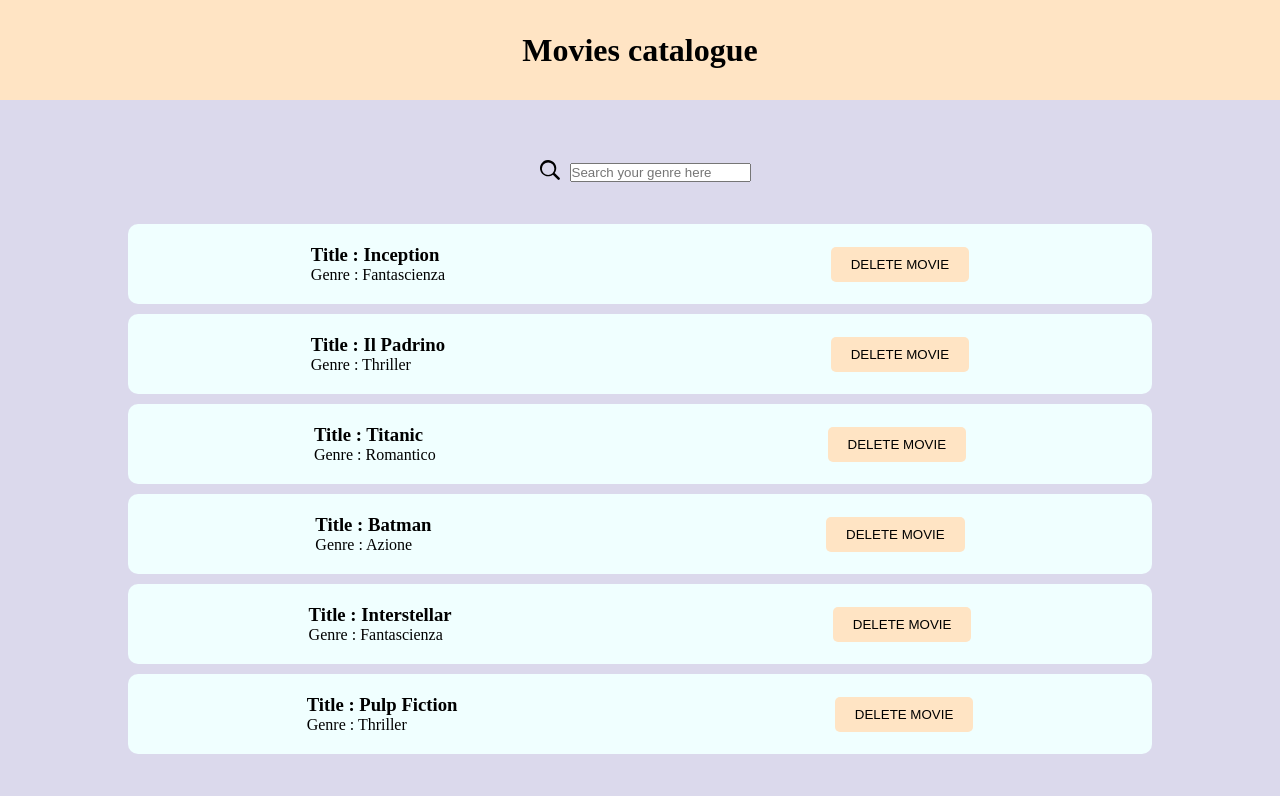
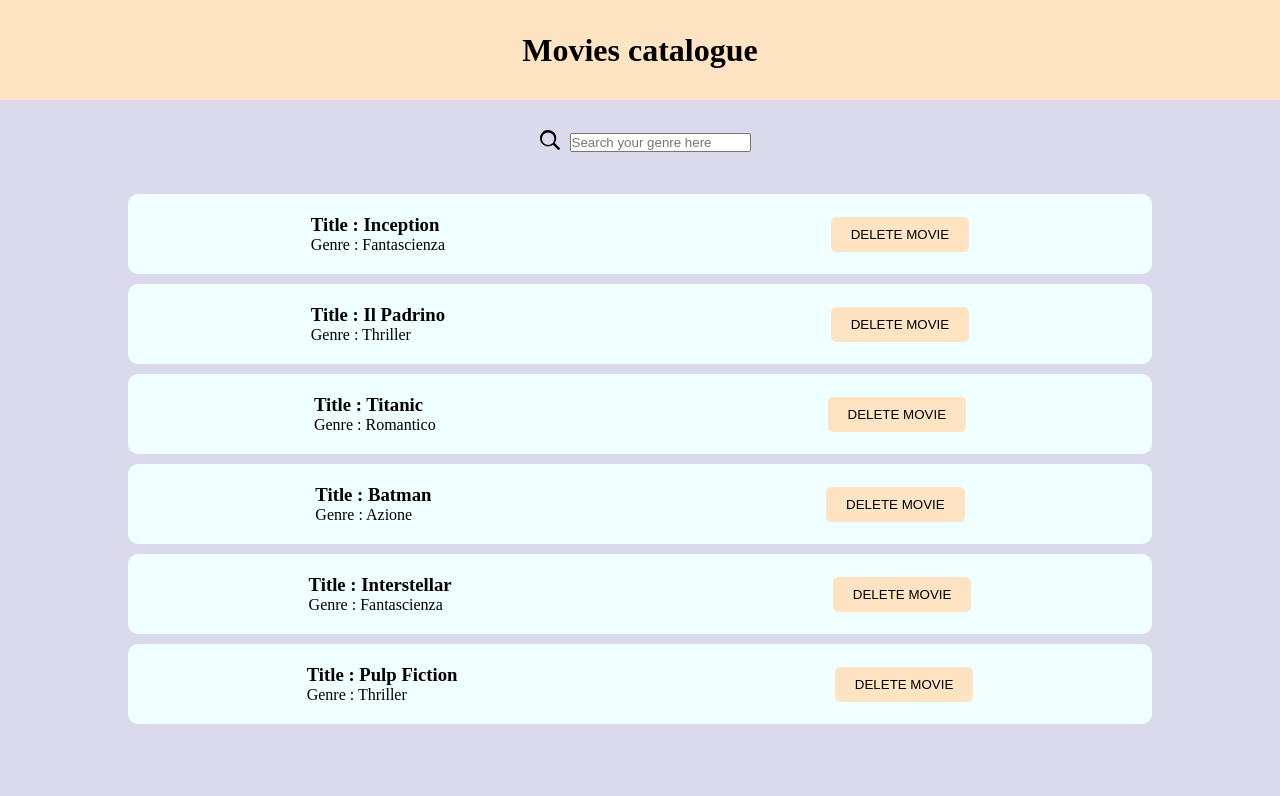
Before and after one commit to SwitchTia/react-movie-filter, a React (Vite) app: page / in a window 1280 px wide. Shown: the top 796 px of the page. Built offline with nearby package versions, Linux system fonts and the light colour scheme.

Commit message:
fix: style adjustment

```diff
--- a/src/index.css
+++ b/src/index.css
@@ -15,7 +15,7 @@
 
 .container {
   width: 80%;
-  margin: 30px auto;
+  margin:  auto;
 }
 
 .card {
```
